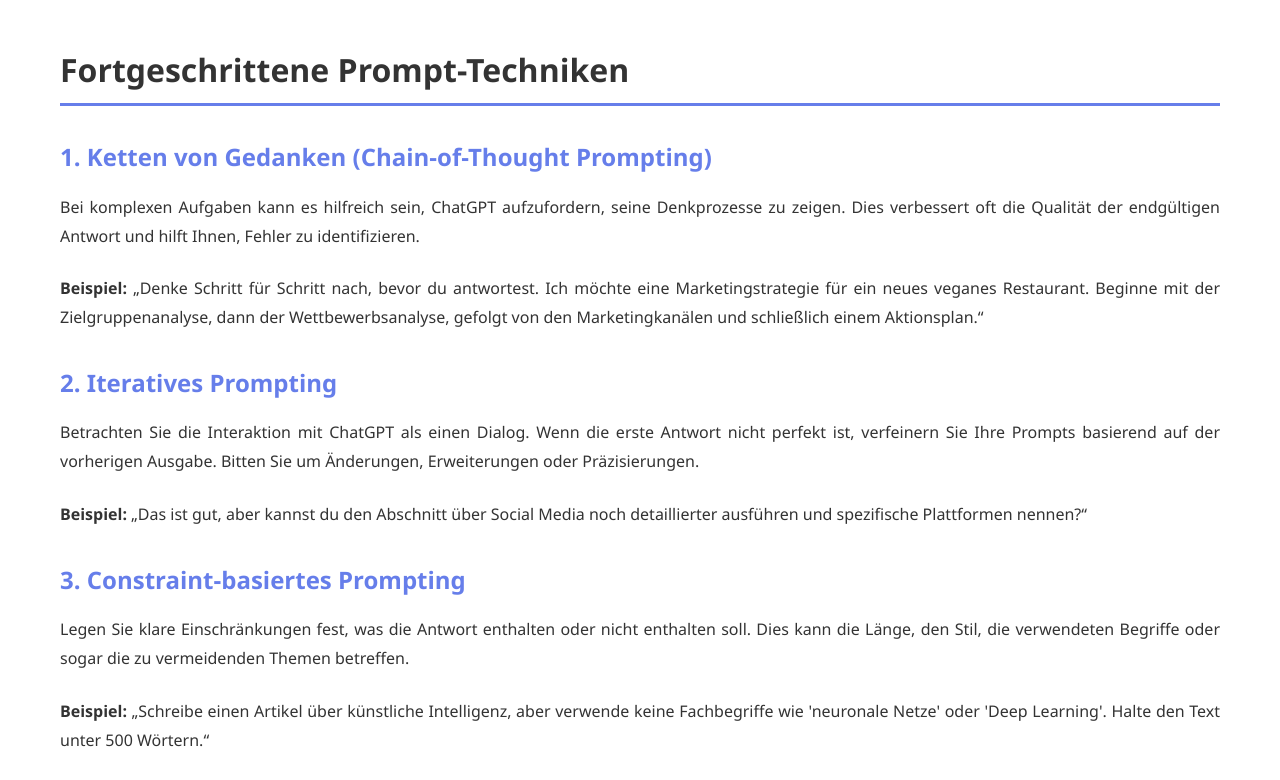
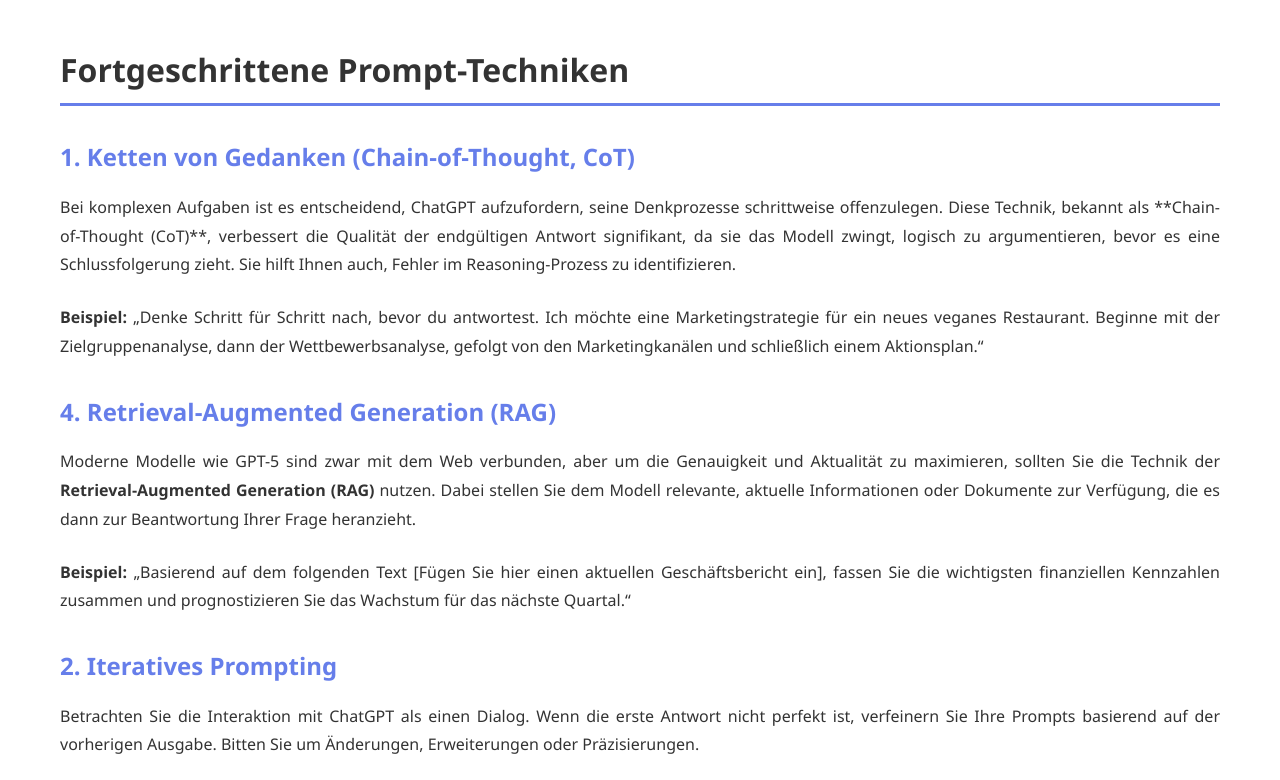
Before and after one commit to chatgpt-mentor/chatgpt-mentor.github.io, a plain HTML site: page articles/prompt-tipps.html in a window 1280 px wide. Shown: the part 2000-2780 px from the top of the page. Drawn offline with Linux system fonts and the light colour scheme; files whose address does not match are found by name.

Commit message:
feat: Update content for 2025, including GPT-5, multimodality, and RAG techniques.

```diff
--- a/articles/prompt-tipps.html
+++ b/articles/prompt-tipps.html
@@ -130,13 +130,20 @@
                 </p>
 
                 <h2>Fortgeschrittene Prompt-Techniken</h2>
-                <h3>1. Ketten von Gedanken (Chain-of-Thought Prompting)</h3>
+                <h3>1. Ketten von Gedanken (Chain-of-Thought, CoT)</h3>
                 <p>
-                    Bei komplexen Aufgaben kann es hilfreich sein, ChatGPT aufzufordern, seine Denkprozesse zu zeigen. Dies verbessert oft die Qualität der endgültigen Antwort und hilft Ihnen, Fehler zu identifizieren.
+                    Bei komplexen Aufgaben ist es entscheidend, ChatGPT aufzufordern, seine Denkprozesse schrittweise offenzulegen. Diese Technik, bekannt als **Chain-of-Thought (CoT)**, verbessert die Qualität der endgültigen Antwort signifikant, da sie das Modell zwingt, logisch zu argumentieren, bevor es eine Schlussfolgerung zieht. Sie hilft Ihnen auch, Fehler im Reasoning-Prozess zu identifizieren.
                 </p>
                 <p>
-                    <strong>Beispiel:</strong> „Denke Schritt für Schritt nach, bevor du antwortest. Ich möchte eine Marketingstrategie für ein neues veganes Restaurant. Beginne mit der Zielgruppenanalyse, dann der Wettbewerbsanalyse, gefolgt von den Marketingkanälen und schließlich einem Aktionsplan.“
-                </p>
+                  <p><strong>Beispiel:</strong> „Denke Schritt für Schritt nach, bevor du antwortest. Ich möchte eine Marketingstrategie für ein neues veganes Restaurant. Beginne mit der Zielgruppenanalyse, dann der Wettbewerbsanalyse, gefolgt von den Marketingkanälen und schließlich einem Aktionsplan.“</p>
+
+<h3>4. Retrieval-Augmented Generation (RAG)</h3>
+<p>
+    Moderne Modelle wie GPT-5 sind zwar mit dem Web verbunden, aber um die Genauigkeit und Aktualität zu maximieren, sollten Sie die Technik der <strong>Retrieval-Augmented Generation (RAG)</strong> nutzen. Dabei stellen Sie dem Modell relevante, aktuelle Informationen oder Dokumente zur Verfügung, die es dann zur Beantwortung Ihrer Frage heranzieht.
+</p>
+<p>
+    <strong>Beispiel:</strong> „Basierend auf dem folgenden Text [Fügen Sie hier einen aktuellen Geschäftsbericht ein], fassen Sie die wichtigsten finanziellen Kennzahlen zusammen und prognostizieren Sie das Wachstum für das nächste Quartal.“
+</p>            </p>
 
                 <h3>2. Iteratives Prompting</h3>
                 <p>
@@ -202,7 +209,7 @@
                 </div>
             </div>
             <div class="footer-bottom">
-                <p>&copy; 2024 ChatGPT Mentor. Alle Rechte vorbehalten.</p>
+                <p>&copy; 2025 ChatGPT Mentor. Alle Rechte vorbehalten.</p>
             </div>
         </div>
     </footer>
```
Also changed, not shown: articles/chatgpt-grundlagen.html (+4 -4 lines), index.html (+3 -3 lines).
